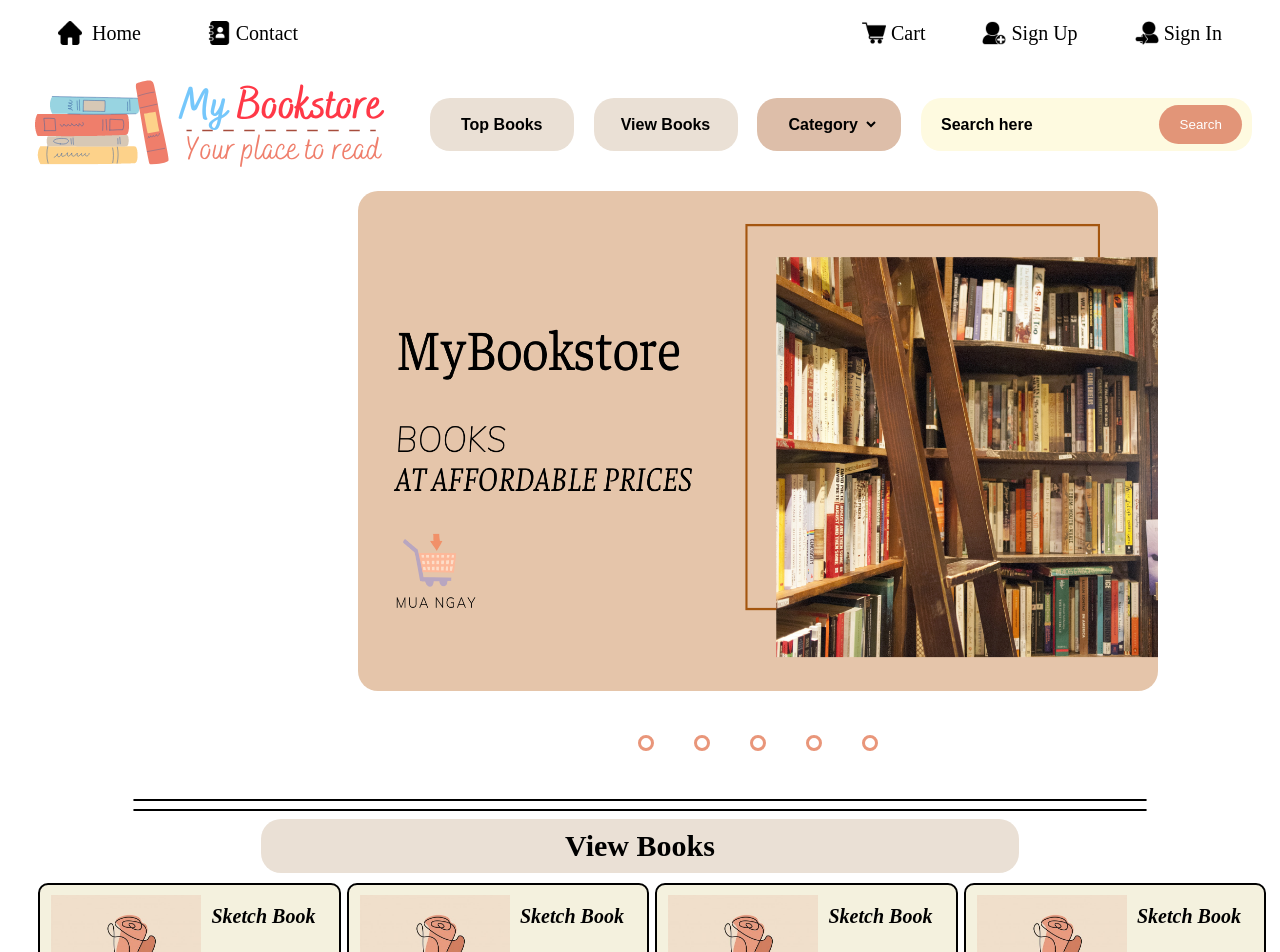
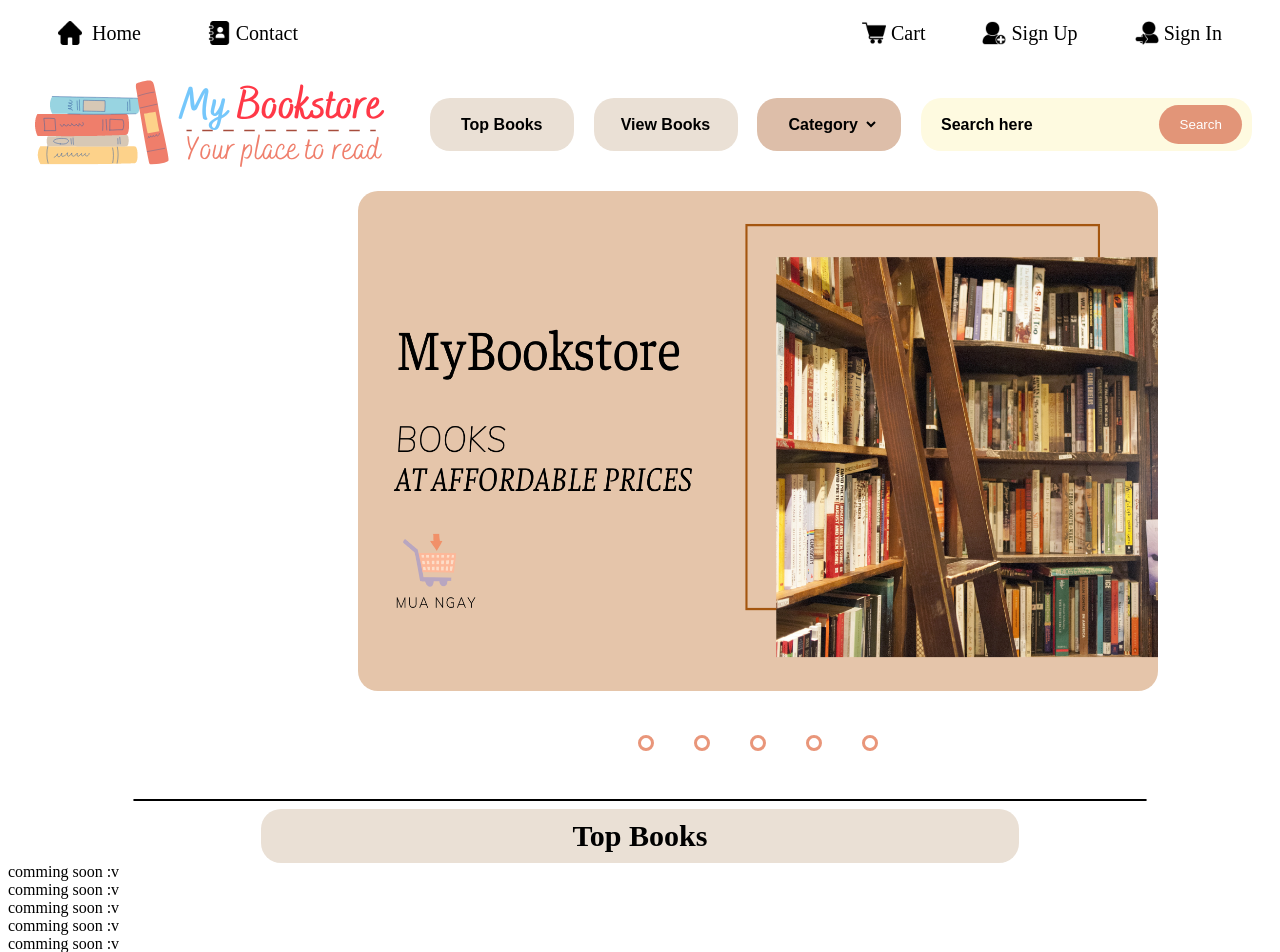
Before and after one commit to tona3922/ebookstore, a React (Create React App) app: page / in a window 1280 px wide. Shown: the top 952 px of the page. Built offline with nearby package versions, Linux system fonts and the light colour scheme.

Commit message:
update topbook

```diff
--- a/src/navbar/home/home.jsx
+++ b/src/navbar/home/home.jsx
@@ -11,6 +11,7 @@ import bank from "../../img/home/bank.png";
 import slider1 from "../../img/home/slider1.png";
 import { Viewbook } from "./viewbook";
 import { Uppernav } from "../uppernav";
+import { Topbook } from "./topbook";
 
 import "./home.css";
 
@@ -73,7 +74,9 @@ export const Home = () => {
         </div>
       </div>
       <hr></hr>
-      <div id="topbook" className="topbook"></div>
+      <div id="topbook" className="topbook">
+        <Topbook />
+      </div>
       <hr></hr>
       <div id="viewbook" className="viewbook">
         <Viewbook />
--- /dev/null
+++ b/src/navbar/home/topbook.css
@@ -0,0 +1,12 @@
+.topbooktitle {
+  margin: 0 auto;
+  border-radius: 20px;
+  width: 60%;
+  text-align: center;
+  font-size: 30px;
+  font-weight: bold;
+  color: black;
+  padding-top: 10px;
+  padding-bottom: 10px;
+  background-color: #eae0d5;
+}
--- /dev/null
+++ b/src/navbar/home/topbook.jsx
@@ -0,0 +1,15 @@
+import React from "react";
+import "./topbook.css";
+
+export const Topbook = () => {
+  return (
+    <div>
+      <div className="topbooktitle">Top Books</div>
+      <div>comming soon :v</div>
+      <div>comming soon :v</div>
+      <div>comming soon :v</div>
+      <div>comming soon :v</div>
+      <div>comming soon :v</div>
+    </div>
+  );
+};
```
